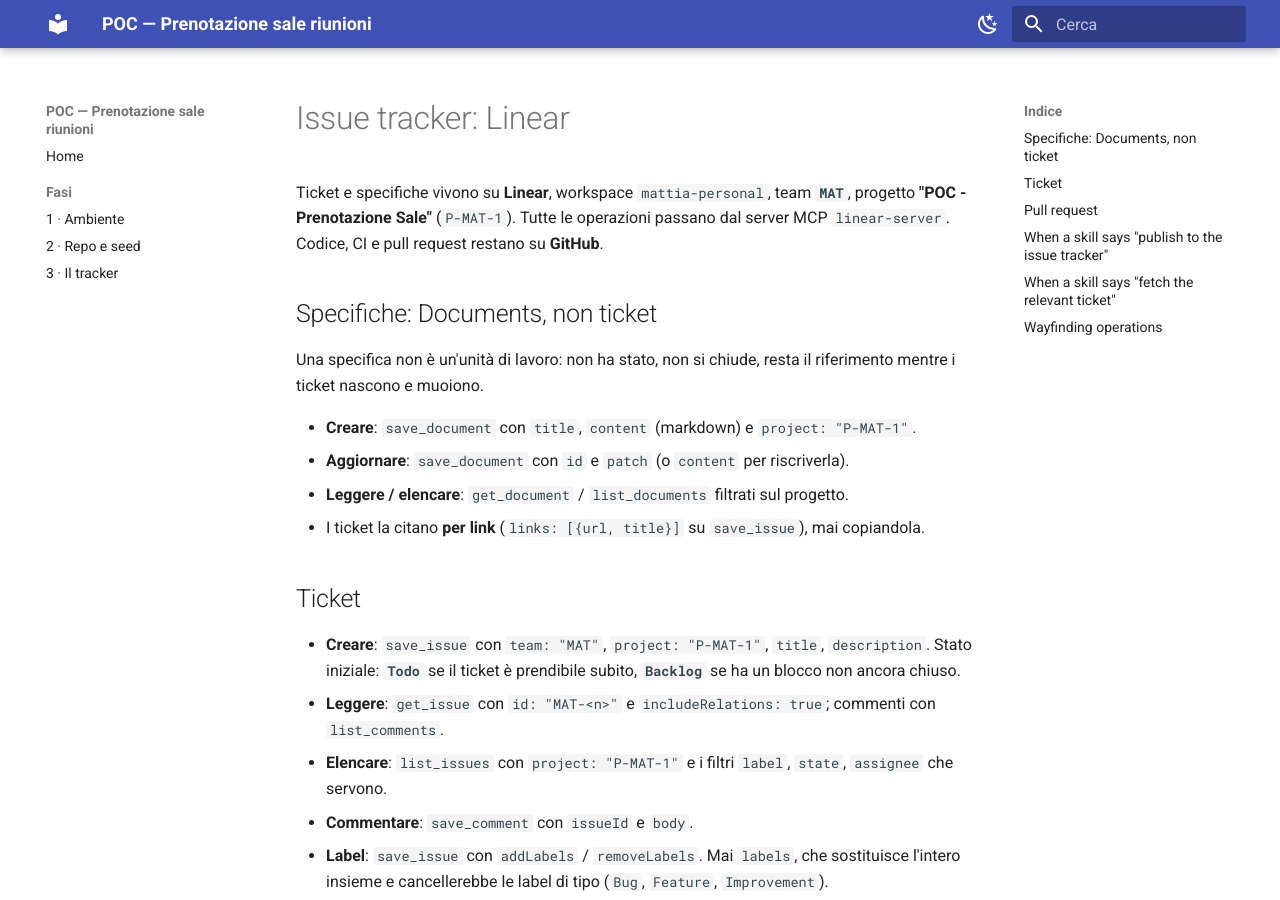
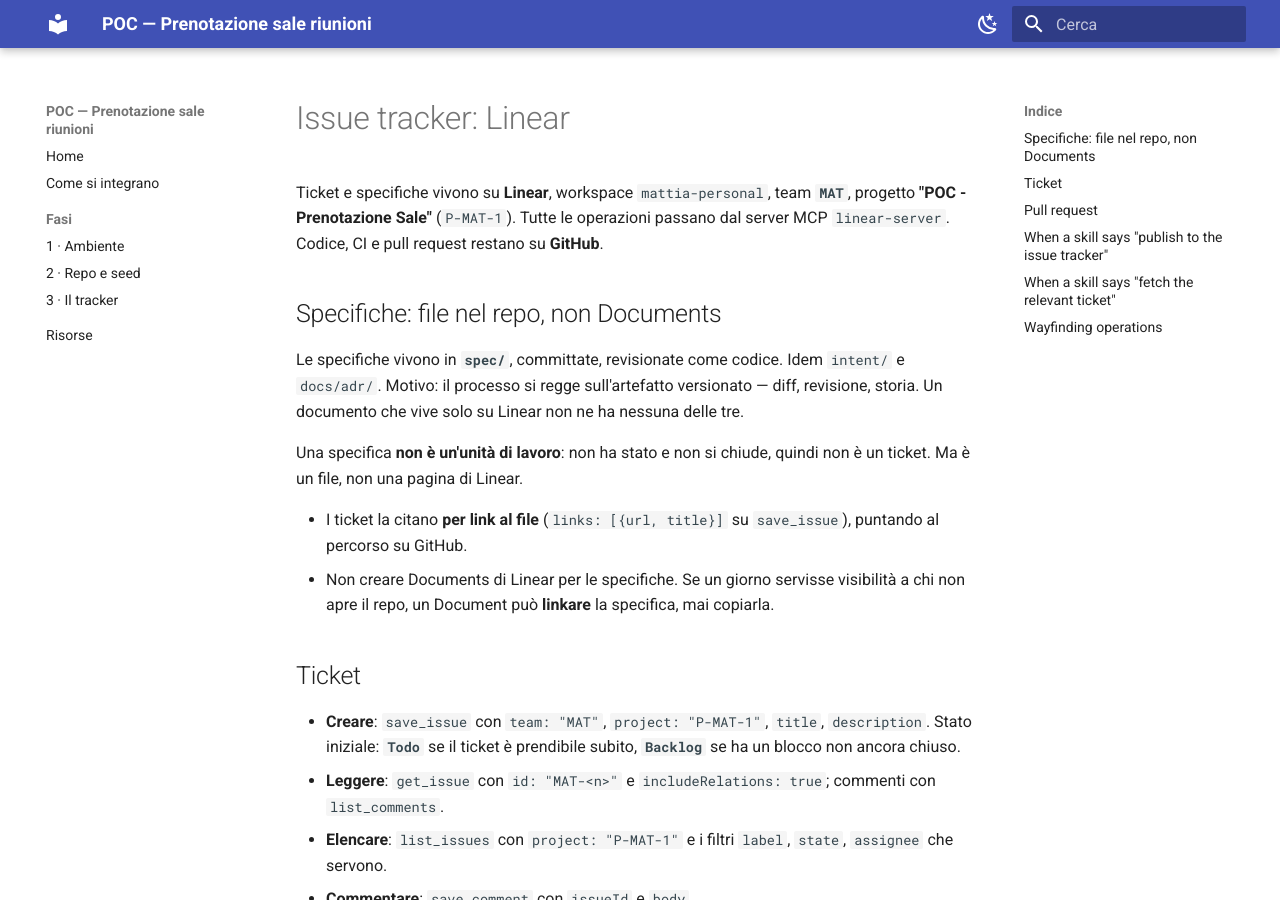
Before and after one commit to informatropico/poc-sale-riunioni, an MkDocs documentation site: the page built from docs/agents/issue-tracker.md, in a window 1280 px wide and 900 px high. Built offline with MkDocs 1.6.1 and Material for MkDocs 9.7.7, drawn with Linux system fonts in a browser that asks for light colours.

Commit message:
docs: come si integrano i tre strumenti, risorse, e gli artefatti tornano nel repo
Aggiunte le pagine 'Come si integrano' (intento vs nebbia, dove vivono gli
artefatti, cosa il tracker non fa) e 'Risorse' con le fonti verificate.

Correzione decisa con Mattia: specifiche e intento sono file committati, non
Documents di Linear — le Documents non hanno diff, revisione ne' storia, cioe'
proprio cio' per cui il processo scrive artefatti. Aggiornati issue-tracker.md
e CLAUDE.md, piu' la regola permanente che l'intento e' la fonte a monte.

Co-Authored-By: Claude Opus 5 <noreply@anthropic.com>

```diff
--- a/docs/agents/issue-tracker.md
+++ b/docs/agents/issue-tracker.md
@@ -4,15 +4,19 @@ Ticket e specifiche vivono su **Linear**, workspace `mattia-personal`, team **`M
 progetto **"POC - Prenotazione Sale"** (`P-MAT-1`). Tutte le operazioni passano dal server
 MCP `linear-server`. Codice, CI e pull request restano su **GitHub**.
 
-## Specifiche: Documents, non ticket
+## Specifiche: file nel repo, non Documents
 
-Una specifica non è un'unità di lavoro: non ha stato, non si chiude, resta il riferimento
-mentre i ticket nascono e muoiono.
+Le specifiche vivono in **`spec/`**, committate, revisionate come codice. Idem `intent/` e
+`docs/adr/`. Motivo: il processo si regge sull'artefatto versionato — diff, revisione,
+storia. Un documento che vive solo su Linear non ne ha nessuna delle tre.
 
-- **Creare**: `save_document` con `title`, `content` (markdown) e `project: "P-MAT-1"`.
-- **Aggiornare**: `save_document` con `id` e `patch` (o `content` per riscriverla).
-- **Leggere / elencare**: `get_document` / `list_documents` filtrati sul progetto.
-- I ticket la citano **per link** (`links: [{url, title}]` su `save_issue`), mai copiandola.
+Una specifica **non è un'unità di lavoro**: non ha stato e non si chiude, quindi non è un
+ticket. Ma è un file, non una pagina di Linear.
+
+- I ticket la citano **per link al file** (`links: [{url, title}]` su `save_issue`),
+  puntando al percorso su GitHub.
+- Non creare Documents di Linear per le specifiche. Se un giorno servisse visibilità a chi
+  non apre il repo, un Document può **linkare** la specifica, mai copiarla.
 
 ## Ticket
 
--- a/mkdocs.yml
+++ b/mkdocs.yml
@@ -20,10 +20,12 @@ theme:
 
 nav:
   - Home: index.md
+  - Come si integrano: come-si-integrano.md
   - Fasi:
       - 1 · Ambiente: fasi/01-ambiente.md
       - 2 · Repo e seed: fasi/02-repo-e-seed.md
       - 3 · Il tracker: fasi/03-tracker.md
+  - Risorse: risorse.md
 
 markdown_extensions:
   - admonition
```
Also changed, not shown: CLAUDE.md (+4 -1 lines), docs/come-si-integrano.md (added, +100 -0 lines), docs/risorse.md (added, +52 -0 lines).
